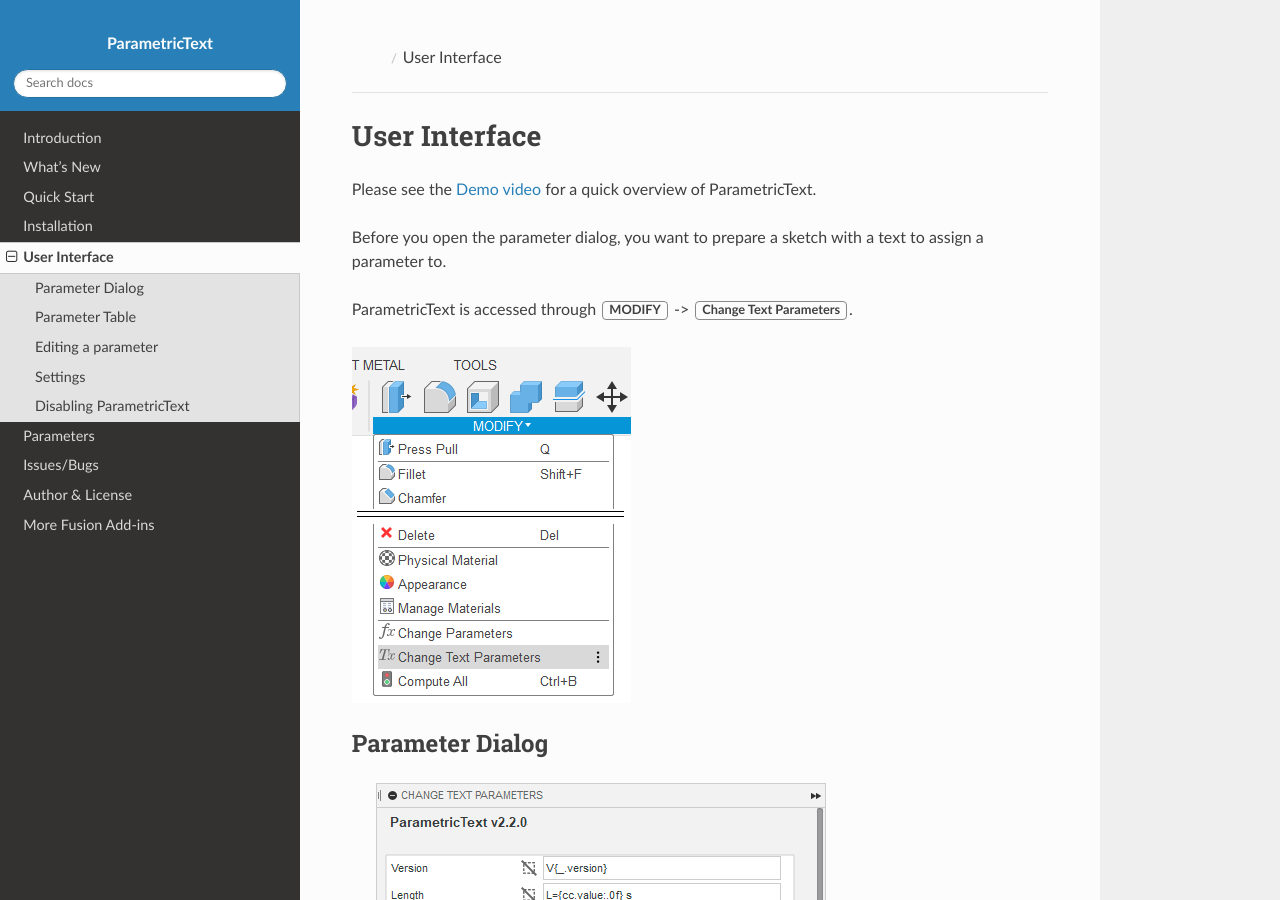
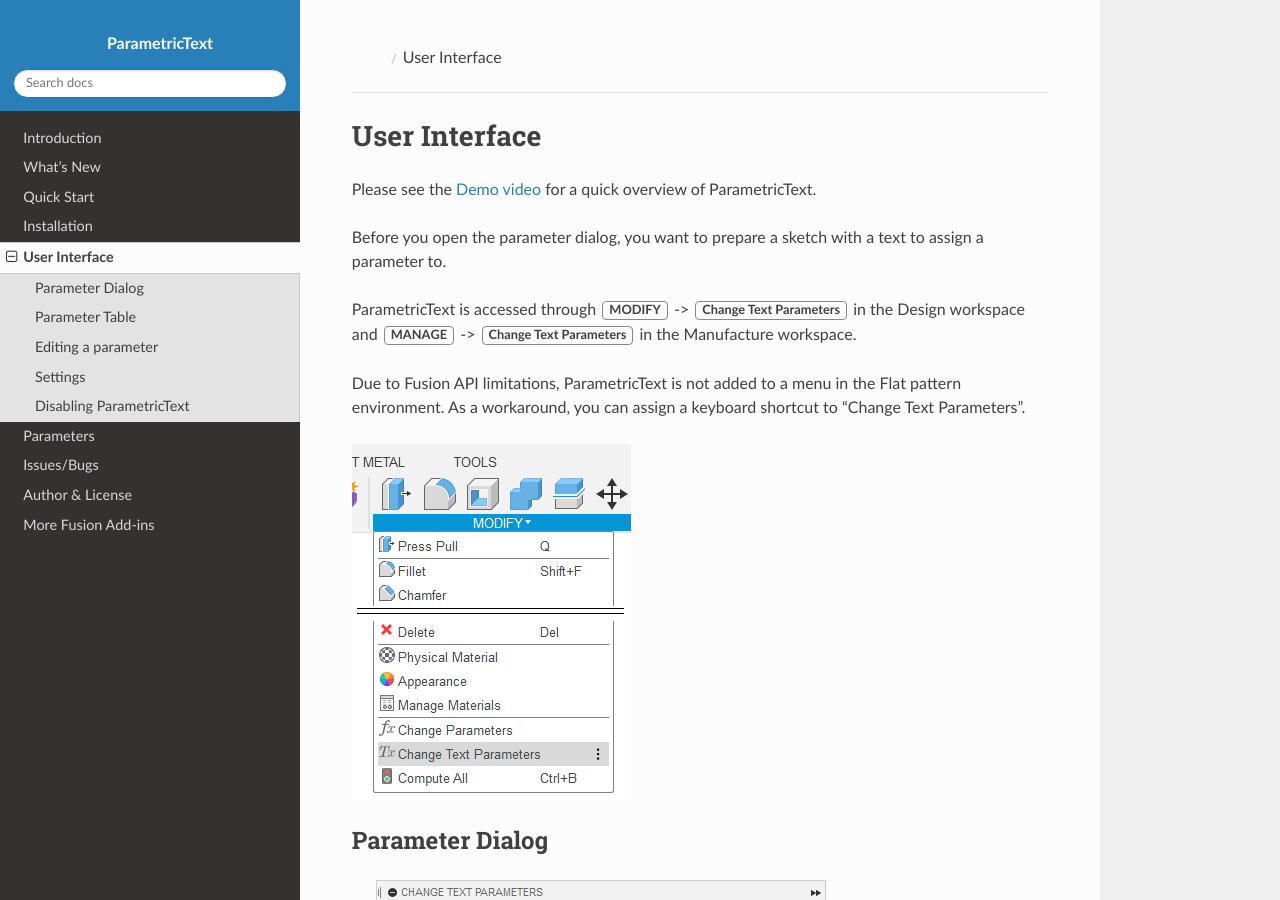
Before and after one commit to thomasa88/ParametricText, a Sphinx documentation site: the page built from docs/usage.rst, in a window 1280 px wide and 900 px high. Built offline with Sphinx 7.4.7 and the Read the Docs theme 3.1.0, drawn with Linux system fonts in a browser that asks for light colours.

Commit message:
Update doc in where to find text parameters in the GUI

```diff
--- a/docs/usage.rst
+++ b/docs/usage.rst
@@ -8,7 +8,10 @@
 Before you open the parameter dialog, you want to prepare a sketch with a text to assign a parameter to.
 
 ParametricText is accessed through :guilabel:`MODIFY` -> :guilabel:`Change Text
-Parameters`.
+Parameters` in the Design workspace and :guilabel:`MANAGE` -> :guilabel:`Change Text
+Parameters` in the Manufacture workspace.
+
+Due to Fusion API limitations, ParametricText is not added to a menu in the Flat pattern environment. As a workaround, you can assign a keyboard shortcut to "Change Text Parameters".
 
 |img_menu|
 
```
